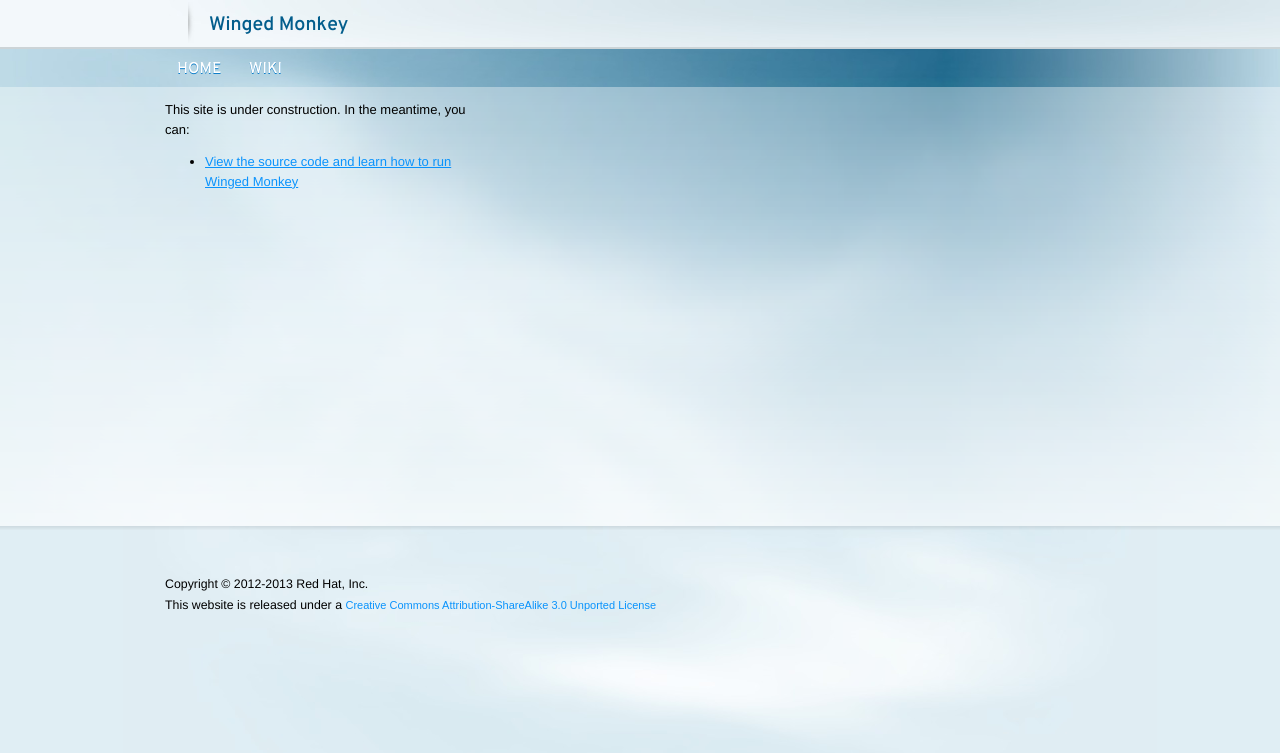
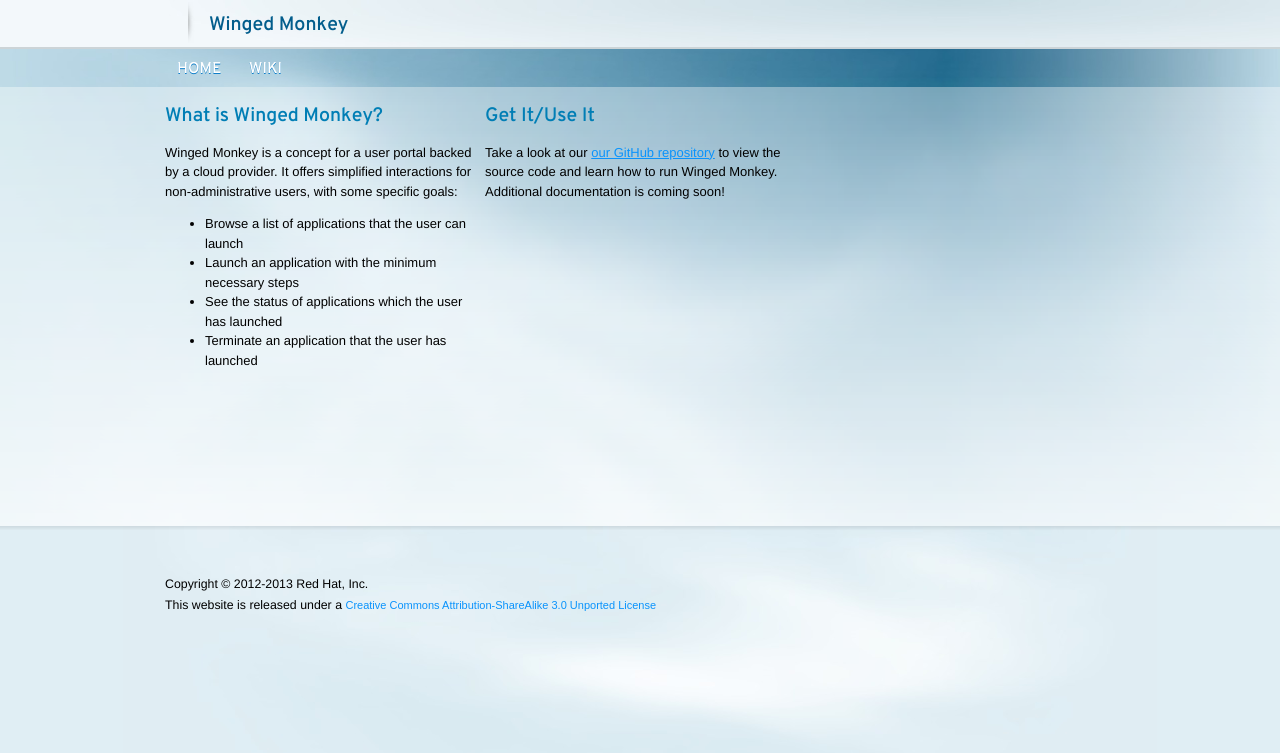
Before and after one commit to jcoufal/wingedmonkey.github.com, a Jekyll site: the page built from index.html, in a window 1280 px wide. Shown: the top 753 px of the page. Built offline with Jekyll 4.4.1, drawn with Linux system fonts in a browser that asks for light colours; nearby versions of some CDN libraries.

Commit message:
updated index to be more complete

```diff
--- a/index.html
+++ b/index.html
@@ -3,11 +3,30 @@ title: "Home"
 layout: main
 ---
     <!-- MAIN CONTENT -->
-    <div class='container_24 clearfix' id='front-page-main-lower'>                                                  <div class='grid_8'>                                                                                           <div id='what'>
-           <p>This site is under construction.  In the meantime, you can:</p>
-             <ul>
-               <li><a href="https://github.com/wingedmonkey/wingedmonkey">View the source code and learn how to run Winged Monkey</a></li>
-             </ul>
+    <div class='container_24 clearfix' id='front-page-main-lower'>                                                  <div class='grid_8'>
+         <div id='what'>
+           <h1>
+             <a style='color: #007EB5; text-decoration: none'>What is Winged Monkey?</a>
+           </h1>
+           <p>
+             Winged Monkey is a concept for a user portal backed by a cloud provider.  It offers simplified interactions for non-administrative users, with some specific goals:
+           </p>
+           <ul>
+             <li>Browse a list of applications that the user can launch</li>
+             <li>Launch an application with the minimum necessary steps</li>
+             <li>See the status of applications which the user has launched</li>
+             <li>Terminate an application that the user has launched</li>
+           </ul>
+         </div>
+       </div>
+       <div class='grid_8'>
+         <div id='developer_info'>
+           <h1>
+             <a style='color: #007EB5; text-decoration: none'>Get It/Use It</a>
+           </h1>
+           <p>
+	     Take a look at our <a href="https://github.com/wingedmonkey/wingedmonkey">our GitHub repository</a> to view the source code and learn how to run Winged Monkey.  Additional documentation is coming soon!
+           </p>
          </div>
        </div>
     </div>
```
